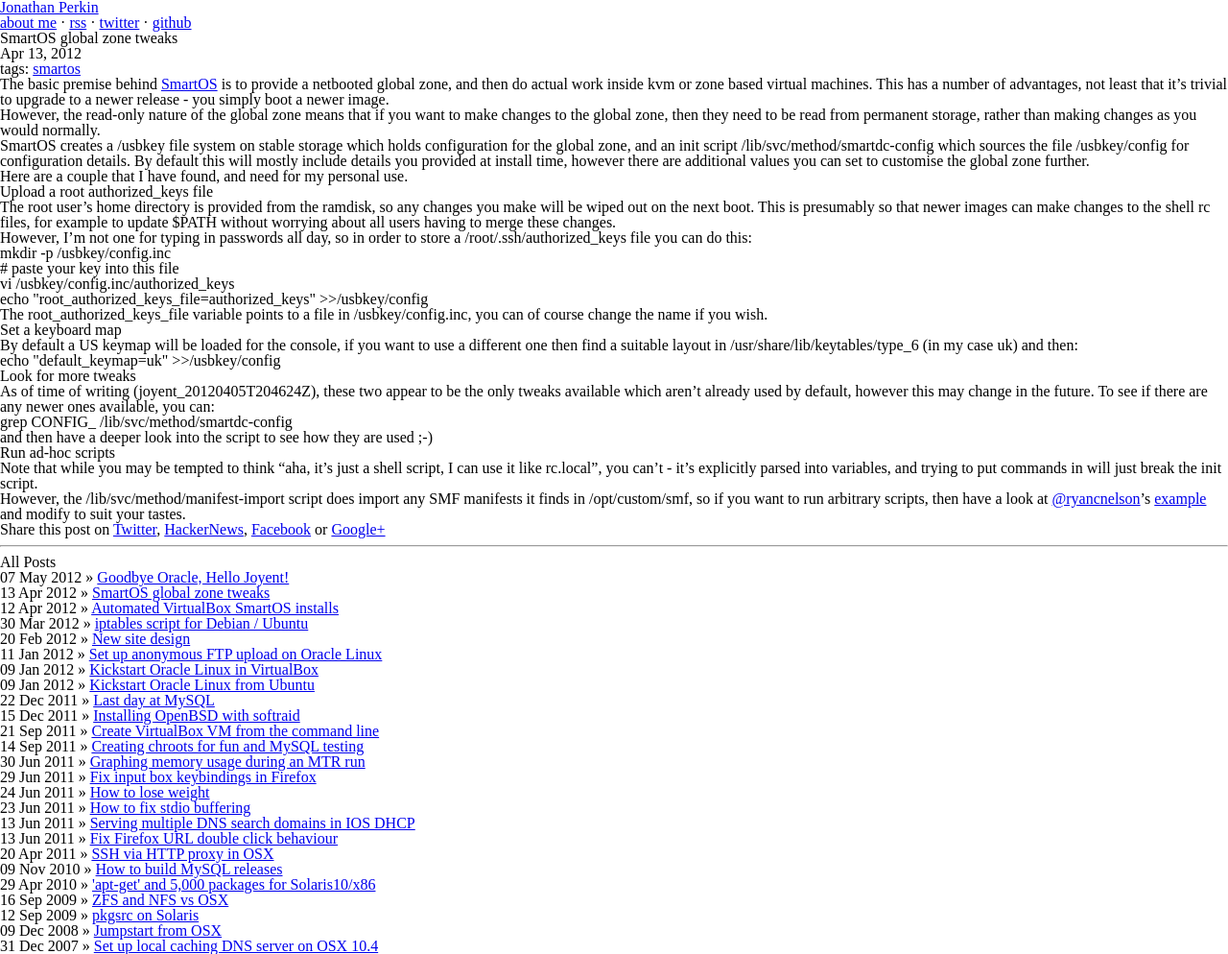
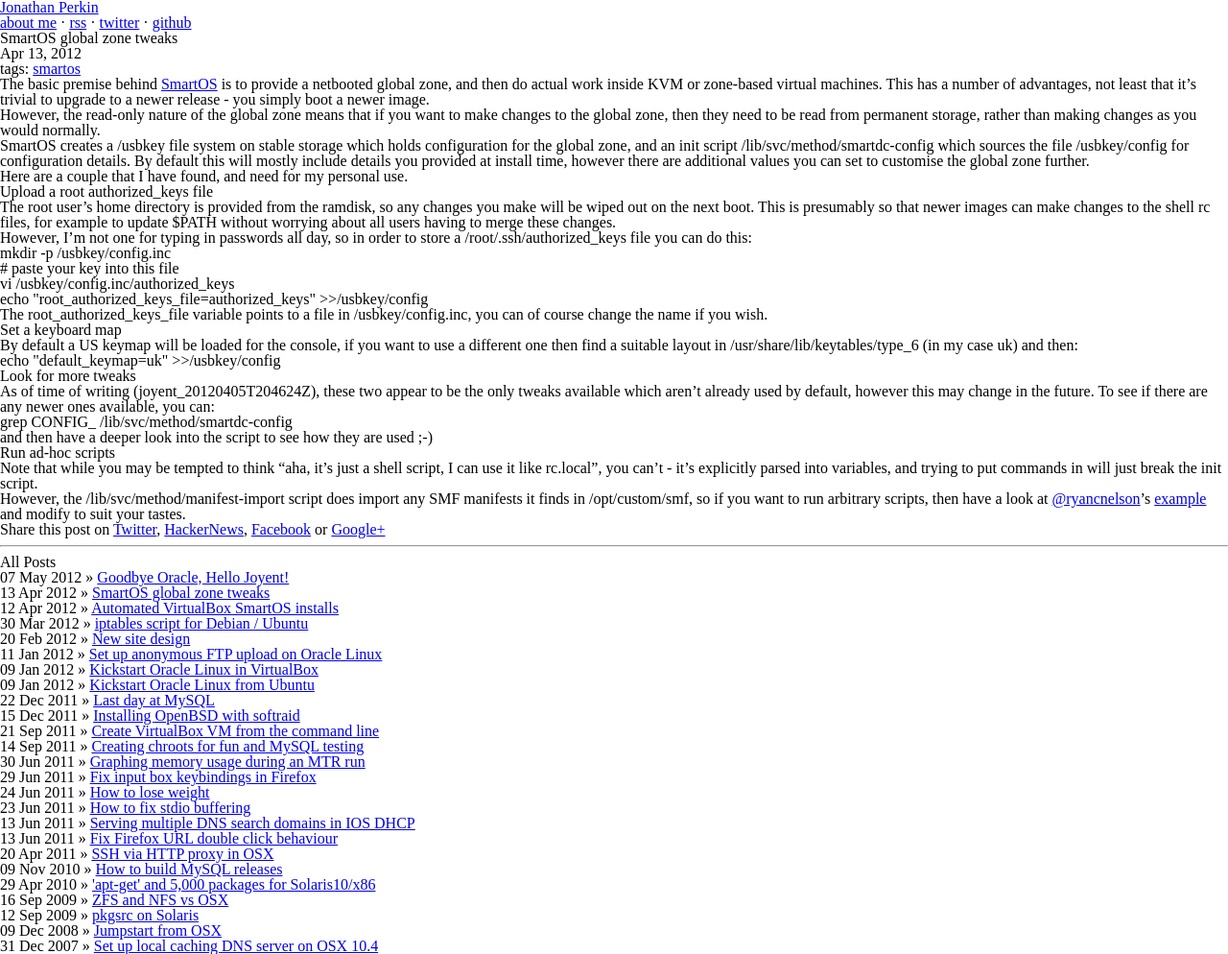
Before and after one commit to jperkin/www.perkin.org.uk, a Jekyll site: the page built from _posts/2012-04-13-smartos-global-zone-tweaks.markdown, in a window 1280 px wide. Shown: the whole page at 96% size. Built offline with Jekyll 4.4.1, drawn with Linux system fonts in a browser that asks for light colours.

Commit message:
Capitalise KVM.

```diff
--- a/_posts/2012-04-13-smartos-global-zone-tweaks.markdown
+++ b/_posts/2012-04-13-smartos-global-zone-tweaks.markdown
@@ -5,7 +5,7 @@
 ---
 
 The basic premise behind [SmartOS](http://smartos.org/) is to provide a
-netbooted global zone, and then do actual work inside kvm or zone based virtual
+netbooted global zone, and then do actual work inside KVM or zone-based virtual
 machines.  This has a number of advantages, not least that it's trivial to
 upgrade to a newer release - you simply boot a newer image.
 
```
